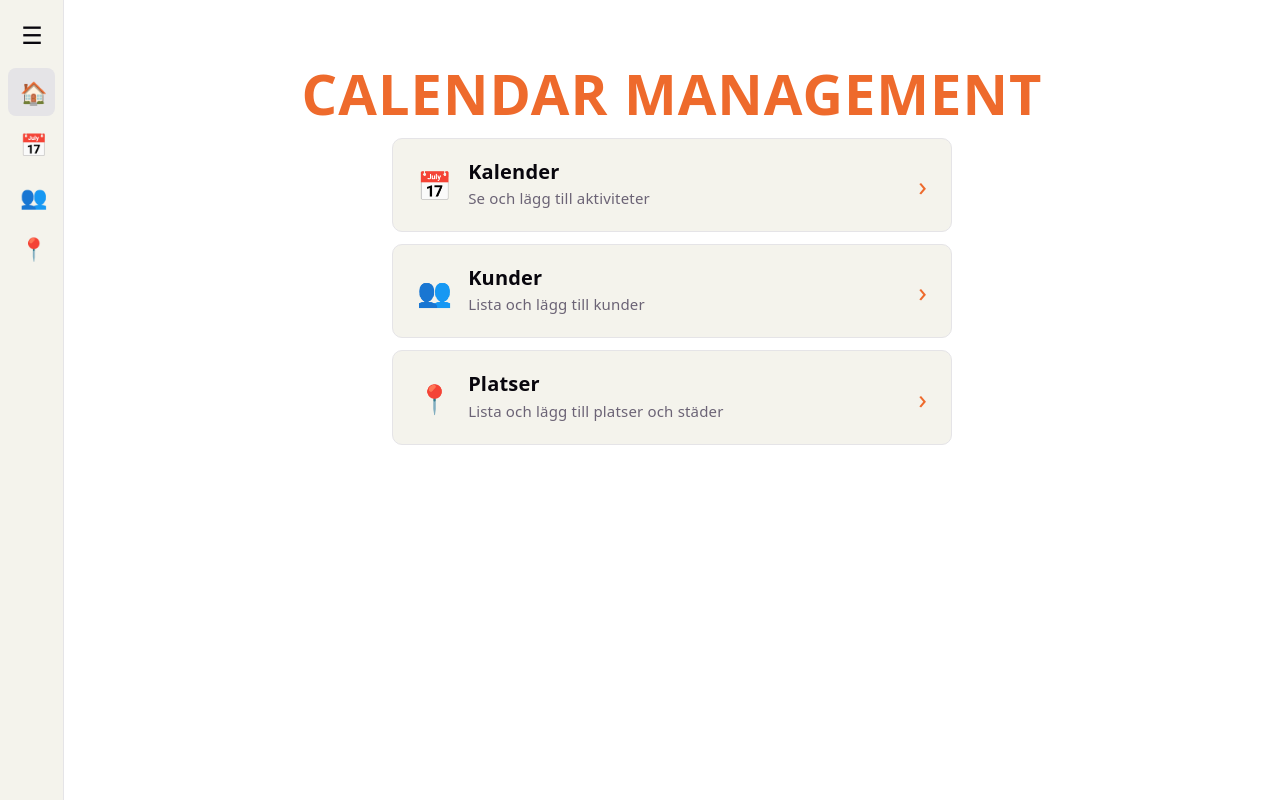
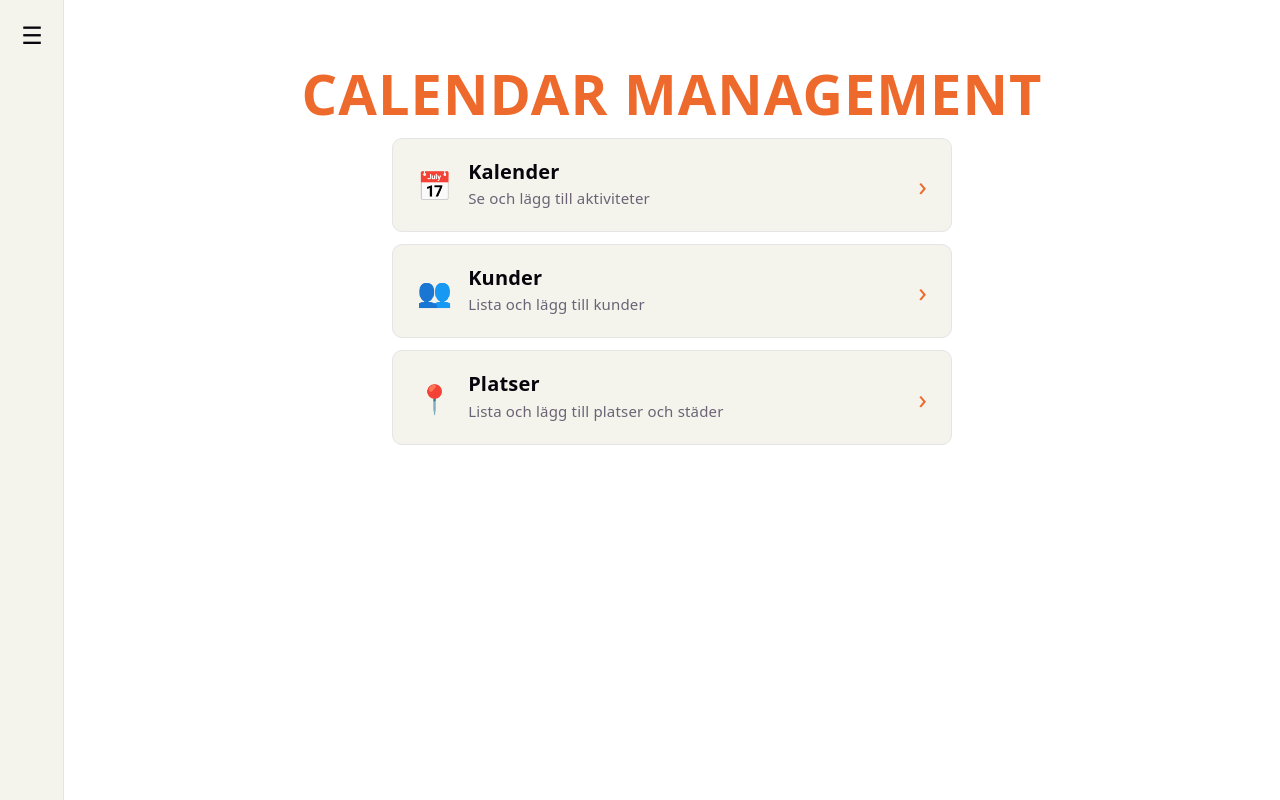
Before and after one commit to Bakr-eng/CalendarManagement, a React (Vite) app in the folder CalendarManagementFrontend/: page / in a window 1280 px wide. Built offline with nearby package versions, Linux system fonts and the light colour scheme.

Commit message:
fixed meny for startPage

```diff
--- a/CalendarManagementFrontend/src/components/layout/AppLayout.tsx
+++ b/CalendarManagementFrontend/src/components/layout/AppLayout.tsx
@@ -27,11 +27,14 @@ function AppLayout() {
           onClick={() => setIsOpen((prev) => !prev)}
           aria-label={isOpen ? "Stäng meny" : "Öppna meny"}
           aria-expanded={isOpen}
+          aria-controls="sidebar-nav"
         >
           ☰
         </button>
 
-        <nav className="sidebar-nav" aria-label="Huvudmeny">
+        {/* Länkarna finns bara när menyn är öppen */}
+        {isOpen && (
+          <nav id="sidebar-nav" className="sidebar-nav" aria-label="Huvudmeny">
             {navItems.map((item) => (
               <NavLink
                 key={item.to}
@@ -40,7 +43,6 @@ function AppLayout() {
                 className={({ isActive }) =>
                   isActive ? "sidebar-link sidebar-link-active" : "sidebar-link"
                 }
-              title={item.label}
               >
                 <span className="sidebar-icon" aria-hidden="true">
                   {item.icon}
@@ -49,6 +51,7 @@ function AppLayout() {
               </NavLink>
             ))}
           </nav>
+        )}
       </aside>
 
       <main className="layout-content">
```
Lines whose indentation alone changed are shown as unchanged.
